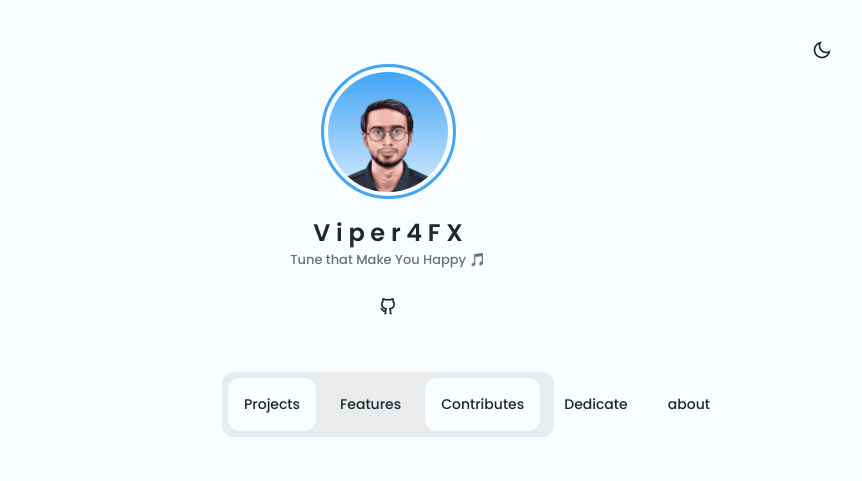
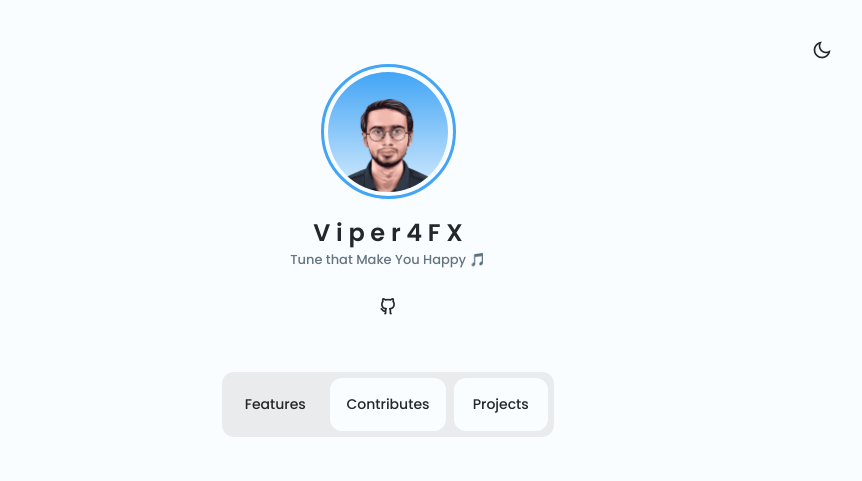
Before and after one commit to masudcloud/Viper4Windows, a plain HTML site: page index.html in a window 1280 px wide. Shown: the top 481 px of the page, without its empty margins (252-1114 px from the left). Drawn offline with nearby package versions, Linux system fonts and the light colour scheme.

Commit message:
Update index.html

```diff
--- a/index.html
+++ b/index.html
@@ -47,20 +47,14 @@
             <section class="filters container">
                 <!--=============== FILTERS TABS ===============-->
                 <ul class="filters__content">
-                    <button class="filters__button filter-tab-active" data-target="#projects">
-                        Projects
-                    </button>
                     <button class="filters__button" data-target="#Features">
                         Features
                     </button>
                      <button class="filters__button filter-tab-active" data-target="link">
                        Contributes
                     </button>
-                    <button class="filters__button" data-target="#Features">
-                        Dedicate
-                    </button>
-                     <button class="filters__button" data-target="#Features">
-                        about
+                <button class="filters__button filter-tab-active" data-target="#projects">
+                        Projects
                     </button>
                 </ul>
 
```
